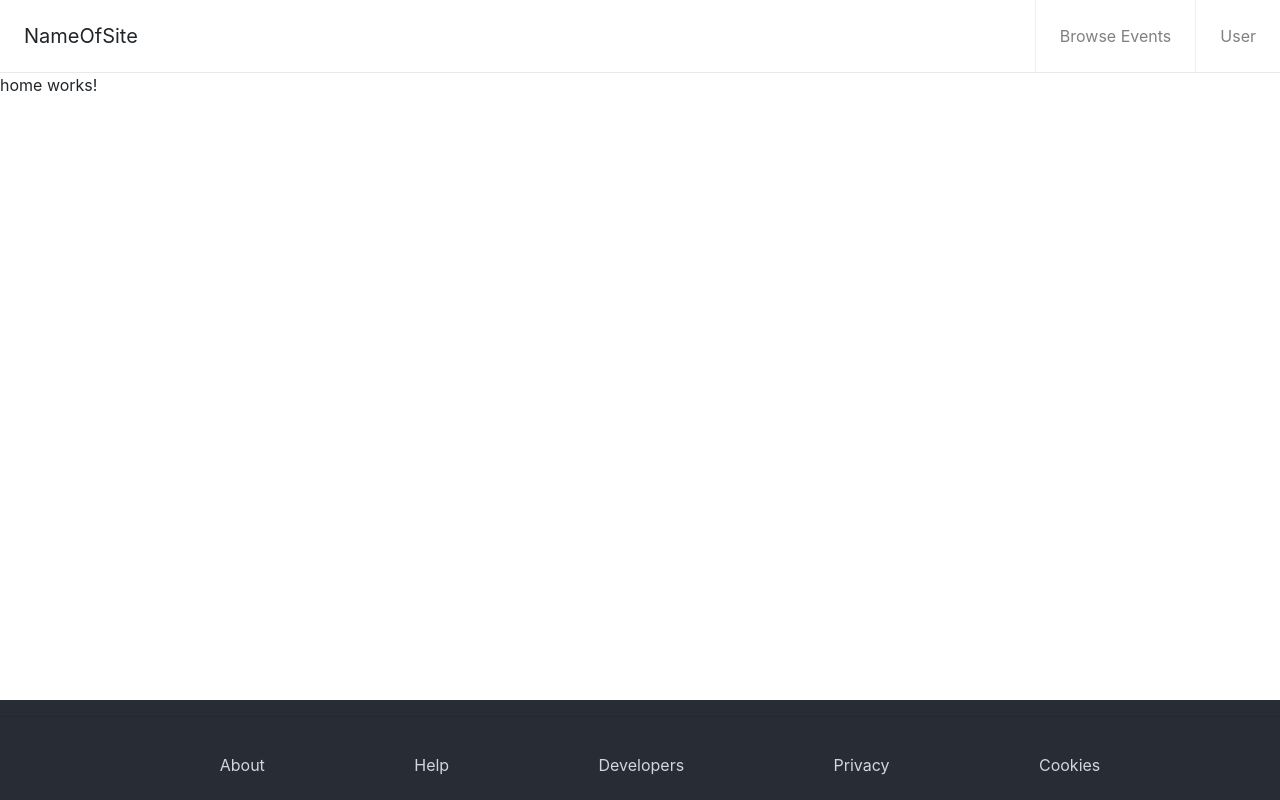
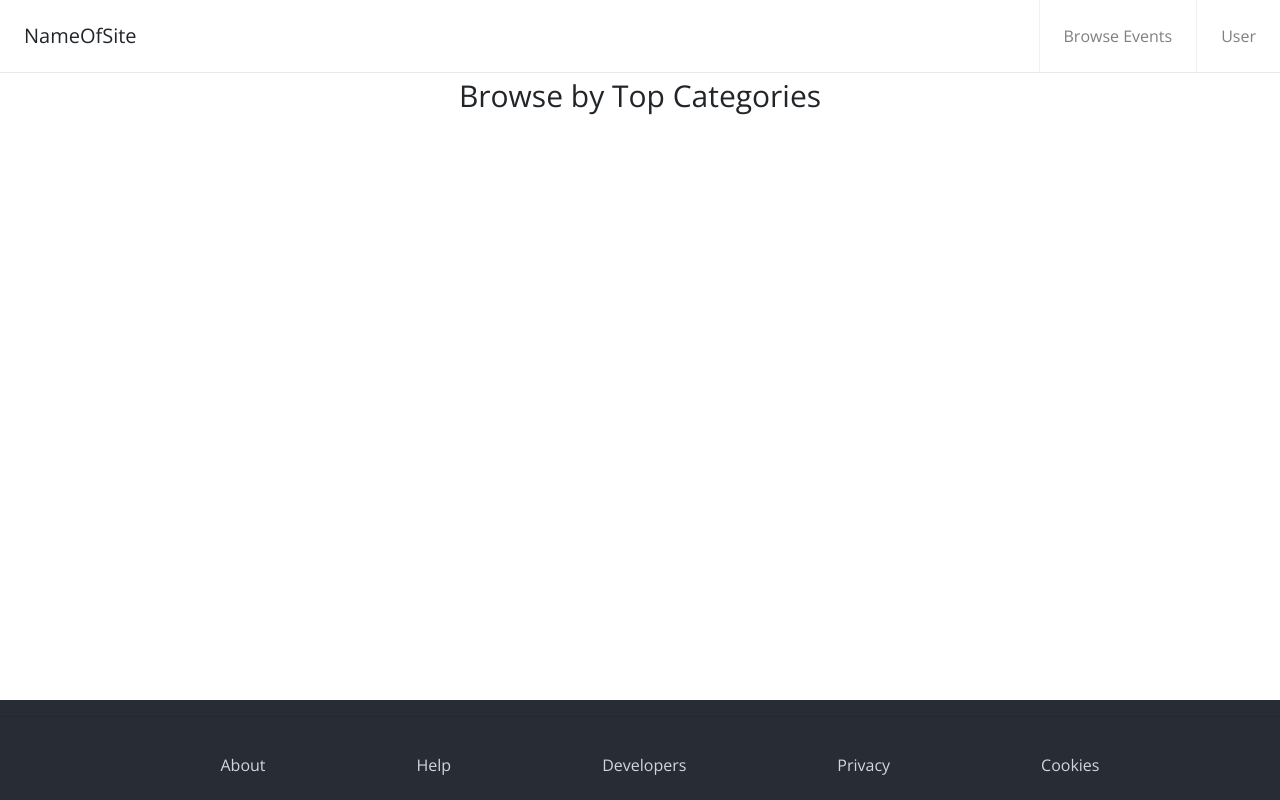
Before and after one commit to joshi-aditya/BostonEvents, an Angular app in the folder UserInterface/: page / in a window 1280 px wide. Built offline with nearby package versions, Linux system fonts and the light colour scheme.

Commit message:
added font

```diff
--- a/UserInterface/src/app/components/home/home.component.html
+++ b/UserInterface/src/app/components/home/home.component.html
@@ -1,3 +1,7 @@
-<p>
-  home works!
-</p>
+<div class="container">
+  <div class="row">
+    <div class="col-md-12">
+      <p class="text-center" style="font-size: 30px">Browse by Top Categories</p>
+    </div>
+  </div>
+</div>
--- a/UserInterface/src/assets/styles/_custom.scss
+++ b/UserInterface/src/assets/styles/_custom.scss
@@ -2,3 +2,7 @@
 .cursor-pointer {
   cursor: pointer;
 }
+
+body {
+  font-family: "Open Sans", sans-serif;
+}
--- a/UserInterface/src/styles.scss
+++ b/UserInterface/src/styles.scss
@@ -1,3 +1,3 @@
 /* You can add global styles to this file, and also import other style files */
-
+@import url('https://fonts.googleapis.com/css?family=Open+Sans:300');
 @import "assets/styles/main";
```
